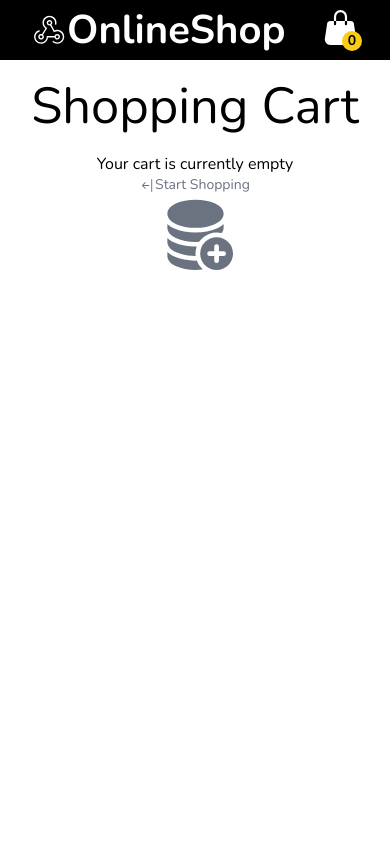
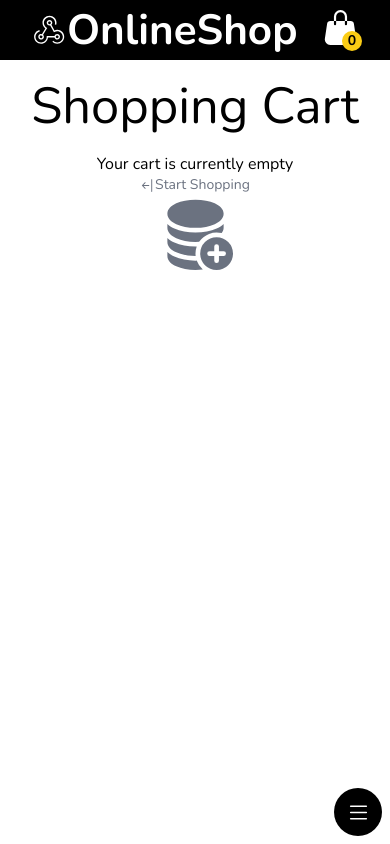
Before and after one commit to NaimCBGhassan/OnlineShop, a React (Vite) app: page /cart in a window 390 px wide. Built offline with nearby package versions, Linux system fonts and the light colour scheme.

Commit message:
Some new things

```diff
--- a/package.json
+++ b/package.json
@@ -15,6 +15,7 @@
     "react-dom": "^18.2.0",
     "react-query": "^3.39.3",
     "react-redux": "^8.0.5",
+    "react-responsive": "^9.0.2",
     "react-router-dom": "^6.8.1",
     "react-toastify": "^9.1.1",
     "styled-components": "^5.3.6"
--- a/src/Pages/Cart.jsx
+++ b/src/Pages/Cart.jsx
@@ -58,7 +58,7 @@ export const Cart = () => {
                 <ArrowLeft /> Continue Shopping
               </span>
             </Link>
-            <button className="py-2 mt-3 tracking-[1.15px] cursor-pointer hover:bg-gray-500 border-solid border-gray-400 border-[1px] rounded text-lg w-full bg-[#4b70e2] text-white">
+            <button className="py-2 mt-3 tracking-[1.15px] cursor-pointer  rounded border-none text-lg w-full bg-yellow-300 hover:bg-yellow-400 text-black">
               Check out
             </button>
           </div>
--- a/src/Pages/Home.jsx
+++ b/src/Pages/Home.jsx
@@ -28,7 +28,7 @@ export const Home = () => {
     );
 
   return (
-    <div className="grid grid-cols-[repeat(auto-fill,minmax(350px,1fr))] p-8">
+    <div className="grid grid-cols-[repeat(auto-fill,minmax(300px,1fr))] p-8">
       <h2 className="text-[5vh] font-normal col-span-full text-center py-3">New Arrivals</h2>
       {products.map((product) => (
         <ProductCard key={product._id} product={product} />
--- /dev/null
+++ b/src/assets/svg/MenuHamburgesa.jsx
@@ -0,0 +1,21 @@
+import React from "react";
+
+const MenuHamburgesa = () => {
+  return (
+    <svg
+      xmlns="http://www.w3.org/2000/svg"
+      width="25"
+      height="25"
+      fill="currentColor"
+      className="bi bi-list"
+      viewBox="0 0 16 16"
+    >
+      <path
+        fillRule="evenodd"
+        d="M2.5 12a.5.5 0 0 1 .5-.5h10a.5.5 0 0 1 0 1H3a.5.5 0 0 1-.5-.5zm0-4a.5.5 0 0 1 .5-.5h10a.5.5 0 0 1 0 1H3a.5.5 0 0 1-.5-.5zm0-4a.5.5 0 0 1 .5-.5h10a.5.5 0 0 1 0 1H3a.5.5 0 0 1-.5-.5z"
+      />
+    </svg>
+  );
+};
+
+export default MenuHamburgesa;
--- a/src/components/NavBar.jsx
+++ b/src/components/NavBar.jsx
@@ -1,9 +1,12 @@
 import { useSelector } from "react-redux";
 import { Link } from "react-router-dom";
 import styled from "styled-components";
+import { useMediaQuery } from "react-responsive";
 
 import Bag from "../assets/svg/Bag";
 import Webhook from "../assets/svg/Webhook";
+import MenuHamburgesa from "../assets/svg/MenuHamburgesa";
+import { useState } from "react";
 
 const Navbar = styled.nav`
   height: 60px;
@@ -13,10 +16,6 @@ const Navbar = styled.nav`
   justify-content: space-between;
   align-items: center;
   color: #ffffff;
-
-  @media screen and (min-width: 578px) {
-    padding: 0 4rem;
-  }
 `;
 
 const NavTitle = styled.h2`
@@ -27,13 +26,15 @@ const NavTitle = styled.h2`
 
 export const NavBar = () => {
   const { cartTotalQuantity } = useSelector((state) => state.cart);
+  const isTabletOrMobile = useMediaQuery({ query: "(max-width: 578px)" });
+  const [menuView, setMenuView] = useState(false);
 
   return (
     <Navbar>
       <Link to="/">
         <NavTitle>
           <Webhook />
-          OnlineShop
+          <span className="text-[5vh]">OnlineShop</span>
         </NavTitle>
       </Link>
       <Link to="/cart">
@@ -44,6 +45,23 @@ export const NavBar = () => {
           </span>
         </div>
       </Link>
+      {isTabletOrMobile ? (
+        <button
+          className="fixed bottom-2 right-2 z-10 grid place-content-center h-12 w-12 text-white bg-black rounded-full border-none cursor-pointer"
+          onClick={() => setMenuView(!menuView)}
+        >
+          <MenuHamburgesa />
+        </button>
+      ) : (
+        <div className="flex gap-2 ">
+          <Link to="/login" className="h-full p-2 cursor-pointer">
+            Login
+          </Link>
+          <Link to="/register" className="h-full p-2 cursor-pointer">
+            Register
+          </Link>
+        </div>
+      )}
     </Navbar>
   );
 };
--- a/src/store/cartSlice.js
+++ b/src/store/cartSlice.js
@@ -1,5 +1,4 @@
 import { createSlice } from "@reduxjs/toolkit";
-import { useDispatch } from "react-redux";
 import { toast } from "react-toastify";
 
 const initialState = {
@@ -9,6 +8,13 @@ const initialState = {
     ? JSON.parse(localStorage.getItem("cartTotalQuantity"))
     : 0,
 };
+
+const cartLocalStorage = ({ cartItems, cartTotalAmount, cartTotalQuantity }) => {
+  localStorage.setItem("cartItems", JSON.stringify(cartItems));
+  localStorage.setItem("cartTotalAmount", JSON.stringify(cartTotalAmount));
+  localStorage.setItem("cartTotalQuantity", JSON.stringify(cartTotalQuantity));
+};
+
 export const cartSlice = createSlice({
   name: "cart",
   initialState,
@@ -26,28 +32,22 @@ export const cartSlice = createSlice({
       }
       state.cartTotalAmount += action.payload.price;
       state.cartTotalQuantity += 1;
-      localStorage.setItem("cartItems", JSON.stringify(state.cartItems));
-      localStorage.setItem("cartTotalAmount", JSON.stringify(state.cartTotalAmount));
-      localStorage.setItem("cartTotalQuantity", JSON.stringify(state.cartTotalQuantity));
+      cartLocalStorage(state);
     },
     removeToCart(state, action) {
       const removedItem = state.cartItems.find((item) => item._id === action.payload);
       state.cartItems = state.cartItems.filter((item) => item._id !== action.payload);
       state.cartTotalQuantity -= removedItem.cartQuantity;
       state.cartTotalAmount -= removedItem.cartQuantity * removedItem.price;
-      localStorage.setItem("cartItems", JSON.stringify(state.cartItems));
-      localStorage.setItem("cartTotalAmount", JSON.stringify(state.cartTotalAmount));
-      localStorage.setItem("cartTotalQuantity", JSON.stringify(state.cartTotalQuantity));
       toast.error(`${removedItem.name} removed to cart`, { position: "bottom-left", autoClose: 1500 });
+      cartLocalStorage(state);
     },
     clearCart(state, action) {
       state.cartItems = [];
       state.cartTotalAmount = 0;
       state.cartTotalQuantity = 0;
-      localStorage.setItem("cartItems", JSON.stringify(state.cartItems));
-      localStorage.setItem("cartTotalAmount", JSON.stringify(state.cartTotalAmount));
-      localStorage.setItem("cartTotalQuantity", JSON.stringify(state.cartTotalQuantity));
       toast.error(`Cart cleared`, { position: "bottom-left", autoClose: 1500 });
+      cartLocalStorage(state);
     },
     decrementOne(state, action) {
       const itemIndex = state.cartItems.findIndex((item) => item._id === action.payload._id);
@@ -55,10 +55,8 @@ export const cartSlice = createSlice({
 
       state.cartTotalAmount -= action.payload.price;
       state.cartTotalQuantity -= 1;
-      localStorage.setItem("cartItems", JSON.stringify(state.cartItems));
-      localStorage.setItem("cartTotalAmount", JSON.stringify(state.cartTotalAmount));
-      localStorage.setItem("cartTotalQuantity", JSON.stringify(state.cartTotalQuantity));
       toast.info(`Decreased ${action.payload.name} cart quantity`, { position: "bottom-left", autoClose: 1500 });
+      cartLocalStorage(state);
     },
   },
 });
```
Also changed, not shown: 1 other file (tests, documents, lock files or other folders).
